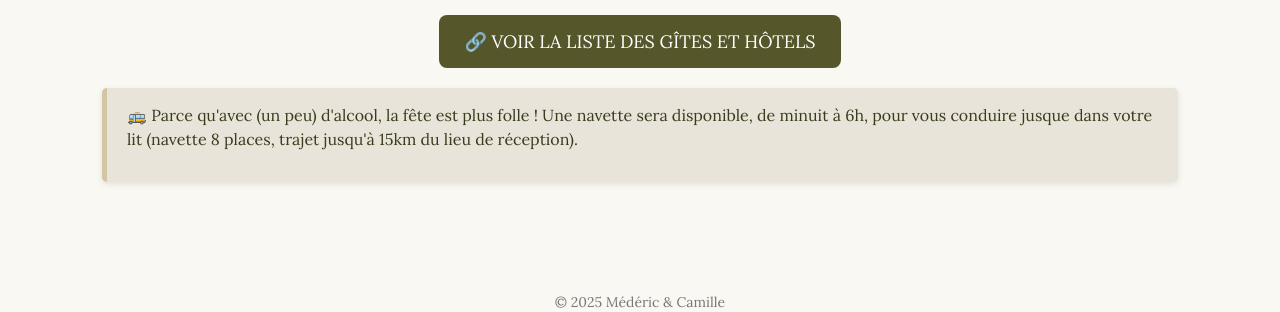
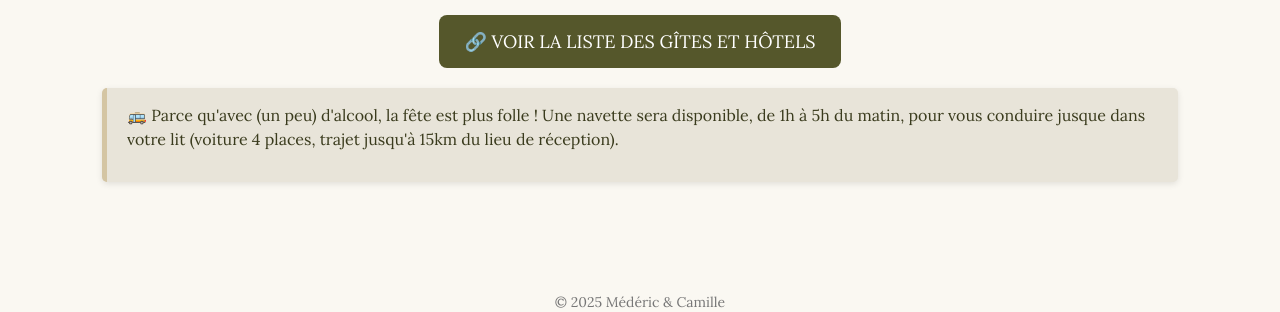
Before and after one commit to M3d0u/mariage_app, a Flask app: page / in a window 1280 px wide. Shown: the part 2107-2419 px from the top of the page. Run offline with Flask 3, Linux system fonts and the light colour scheme.

Commit message:
Update index.html

```diff
--- a/templates/index.html
+++ b/templates/index.html
@@ -273,7 +273,7 @@
             <a href="{{ url_for('static', filename='logements.pdf') }}" target="_blank" class="btn btn-custom">🔗 Voir la liste des gîtes et hôtels</a>
 
             <div class="info-box">
-                <p>🚌 Parce qu'avec (un peu) d'alcool, la fête est plus folle ! Une navette sera disponible, de minuit à 6h, pour vous conduire jusque dans votre lit (navette 8 places, trajet jusqu'à 15km du lieu de réception).</p>
+                <p>🚌 Parce qu'avec (un peu) d'alcool, la fête est plus folle ! Une navette sera disponible, de 1h à 5h du matin, pour vous conduire jusque dans votre lit (voiture 4 places, trajet jusqu'à 15km du lieu de réception).</p>
             </div>
         </div>
 
```
